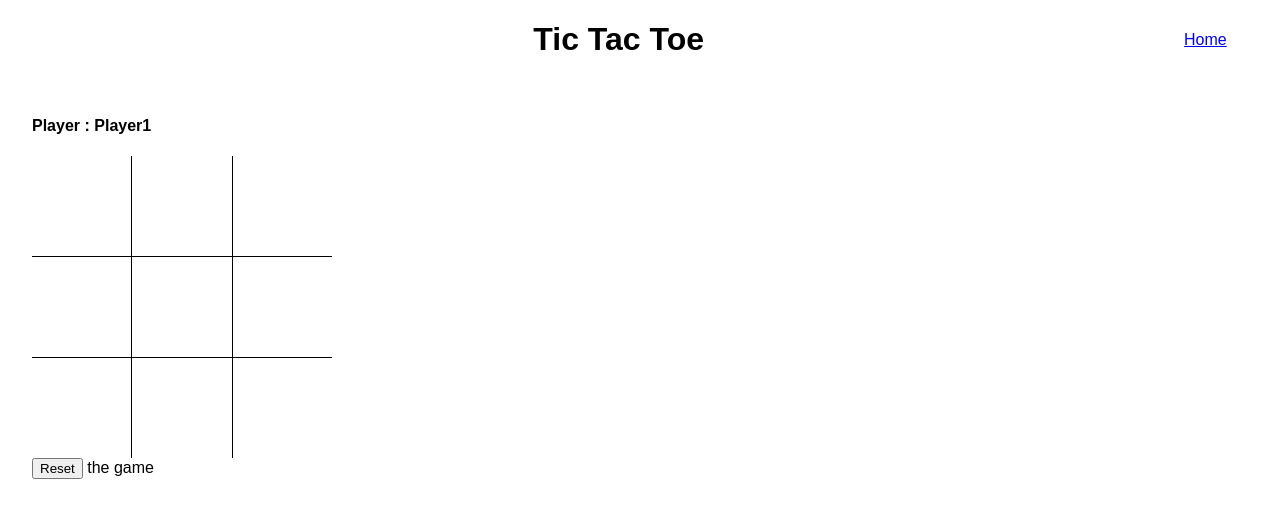
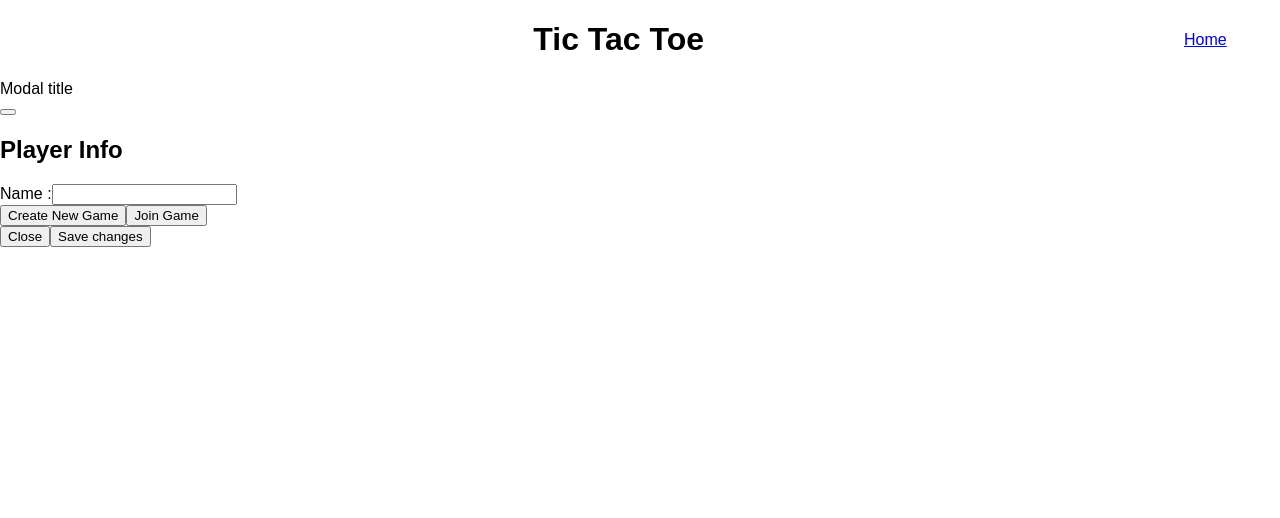
Before and after one commit to yash-blmnm/react-beginner-projects, a React (Vite) app: page /tictactoe in a window 1280 px wide. Shown: the top 518 px of the page. Built offline with nearby package versions, Linux system fonts and the light colour scheme.

Commit message:
new changes

```diff
--- a/src/App.css
+++ b/src/App.css
@@ -6,6 +6,9 @@
   font-family: sans-serif;
 }
 
+main {
+  margin: 1rem 3rem;
+}
 .logo {
   height: 6em;
   padding: 1.5em;
--- a/src/App.tsx
+++ b/src/App.tsx
@@ -29,7 +29,7 @@
       </header>
       <main>
         <h3>Welcome to my React Beginner Projects!</h3>
-        <ul className='flex-row gap-4 projects-list'>
+        <ul className='flex-row gap-4 projects-list p-0'>
           {PROJECTS.map((project) =>
           <li className='projects-list-item'>
             <a href={project.link}>
--- a/src/MyCalender/EachMonth/index.css
+++ b/src/MyCalender/EachMonth/index.css
@@ -55,9 +55,10 @@
 .date-component.active {
     height: 18px;
         width: 18px;
-    border: 1px solid #ff0000;
-    background: #cb3535;
-    color: #fff;
+    border: 1px solid #fa5151;
+        background: #fa5151;
+        color: #161414;
+        font-weight: 600;
     border-radius: 50%;
 }
 .date-component.month.active {
--- a/src/MyCalender/YearTab/index.tsx
+++ b/src/MyCalender/YearTab/index.tsx
@@ -49,16 +49,7 @@
         }
     }
 
-    return <><div className='flex-row content-between items-center'>
-        <h2>
-            <span className='font-weight-light'>{` ${currentYear}`}</span>
-        </h2>
-        <div className='flex-row'>
-            <button className='shift-btn' onClick={() => updateCurrentYear(ChangeMonthProperty.previous)}>{"<"}</button>
-            <button className='shift-btn' onClick={() => updateCurrentYear(ChangeMonthProperty.today)}>{"Today"}</button>
-            <button className='shift-btn' onClick={() => updateCurrentYear(ChangeMonthProperty.nextMonth)}>{">"}</button>
-        </div>
-    </div>
+    return <>
     <div className='year-table' >
         {MONTH_MAP.map((month, i) => <div key={i} className='month-item'>
             <div className='month-name'>{month.name}</div>
--- a/src/MyCalender/context.tsx
+++ b/src/MyCalender/context.tsx
@@ -1,5 +1,5 @@
 import {
-  ReactElement,
+  ReactNode,
   createContext,
   useReducer,
 } from "react";
@@ -39,7 +39,7 @@
 
 export const CalenderContext = createContext({});
 
-export const CalenderContextProvider: React.FC<{ children: ReactElement }> = ({
+export const CalenderContextProvider: React.FC<{ children: ReactNode }> = ({
   children,
 }) => {
   const [calenderState, dispatch] = useReducer(reducer, getInitialState());
--- /dev/null
+++ b/src/TicTacToe/PlayerInfo/index.tsx
@@ -0,0 +1,23 @@
+import React, { useState } from 'react';
+import ModalComponent from '../../components/ModalComponent';
+
+type indexProps = {
+
+};
+
+const PlayerInfo:React.FC<indexProps> = () => {
+    // const [isNewGame, setGameFlag] = useState()
+
+    return <ModalComponent>
+        <h2>Player Info</h2>
+        <div>
+            <label>Name :</label>
+            <input type='text' required/>
+        </div>
+        <div className='flex-row'>
+            <button>Create New Game</button>
+            <button>Join Game</button>
+        </div>
+    </ModalComponent>
+}
+export default PlayerInfo;
--- a/src/TicTacToe/index.tsx
+++ b/src/TicTacToe/index.tsx
@@ -1,6 +1,7 @@
-import { useCallback, useMemo, useState } from 'react';
+import { useCallback, useEffect, useMemo, useState } from 'react';
 import Game from './Game'
 import Header from '../components/Header';
+import PlayerInfo from './PlayerInfo';
 
 const PLAYER_1 = 'Player1';
 const PLAYER_2 = 'Player2';
@@ -18,11 +19,17 @@
 
   const [gameStatus, setGameStatus] = useState<Status>(Status.play);
 
+  const [ gameFlag, setGameFlag ] = useState(false);
+
   const symbol = useMemo(() => player === PLAYER_1 ? 'x' : 'o',[player]);
 
   const resetGame = useCallback((newFirstPlayer = player) => {
     setGameStatus(Status.start);
     setPlayer(newFirstPlayer)
+  }, [])
+
+  useEffect(() => {
+
   }, [])
 
   const statusDescription = useMemo(() => {
@@ -44,7 +51,8 @@
 
   return (
     <>
-      <Header projectName={"Tic Tac Toe"} />
+    <Header projectName={"Tic Tac Toe"} />
+      {!gameFlag ? <PlayerInfo /> :
       <section className="main-section">
         <h4>Player : {player} </h4>
         <Game
@@ -56,6 +64,7 @@
         {statusDescription}
         {gameStatus === Status.none ? <></> : ''}
       </section>
+      }
     </>
   )
 }
--- a/src/components/Modal.tsx
+++ b/src/components/ModalComponent.tsx
@@ -1,7 +1,13 @@
+import { ReactNode } from 'react';
 import Button from 'react-bootstrap/Button';
 import Modal from 'react-bootstrap/Modal';
 
-function StaticExample() {
+type indexProps = {
+    // children: React.HTML
+    children: ReactNode
+};
+
+const ModalComponent:React.FC<indexProps> = ({ children }) => {
   return (
       <Modal.Dialog>
         <Modal.Header closeButton>
@@ -9,7 +15,7 @@
         </Modal.Header>
 
         <Modal.Body>
-          <p>Modal body text goes here.</p>
+          {children}
         </Modal.Body>
 
         <Modal.Footer>
@@ -20,4 +26,4 @@
   );
 }
 
-export default StaticExample;
+export default ModalComponent;
```
